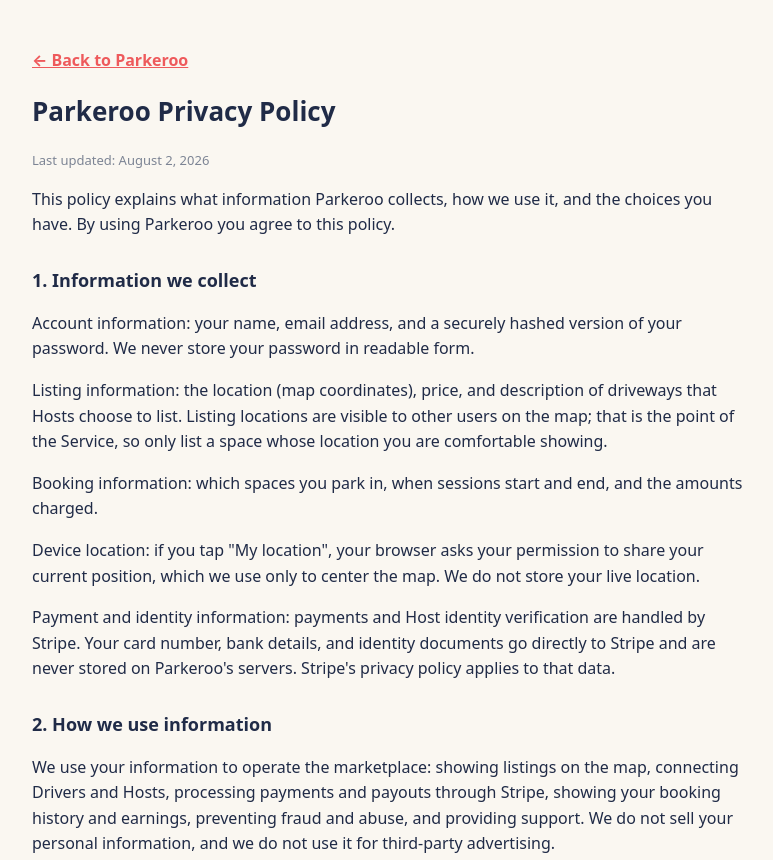
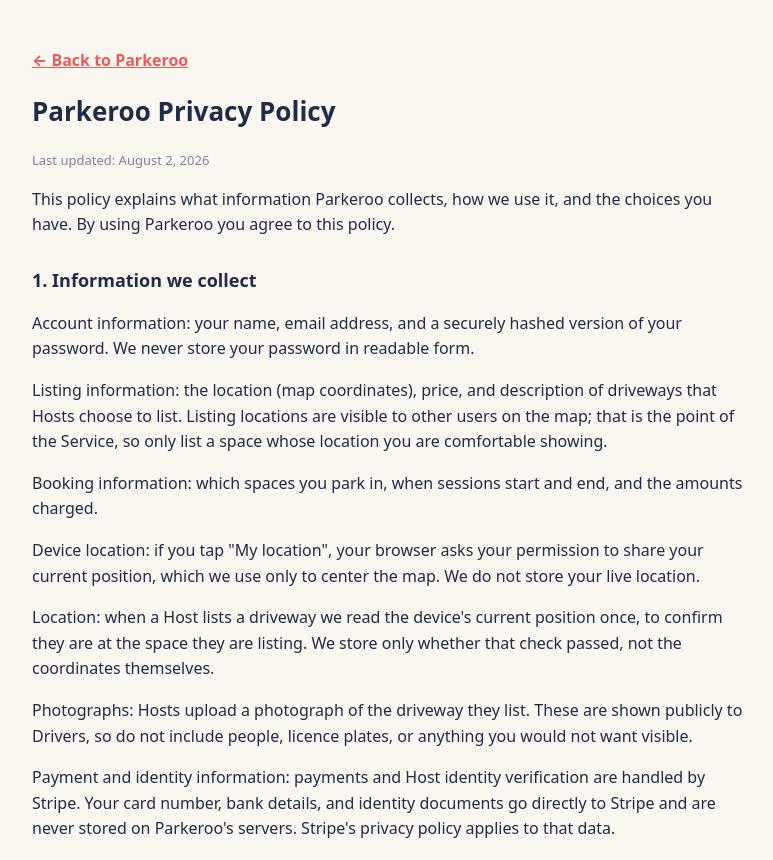
Before and after one commit to adamj1032/openspot, a website: page public/privacy.html in a window 1280 px wide. Shown: the top 860 px of the page, without its empty margins (248-1021 px from the left). Drawn offline with Linux system fonts and the light colour scheme.

Commit message:
Update privacy.html

```diff
--- a/public/privacy.html
+++ b/public/privacy.html
@@ -25,6 +25,8 @@
   <p>Listing information: the location (map coordinates), price, and description of driveways that Hosts choose to list. Listing locations are visible to other users on the map; that is the point of the Service, so only list a space whose location you are comfortable showing.</p>
   <p>Booking information: which spaces you park in, when sessions start and end, and the amounts charged.</p>
   <p>Device location: if you tap "My location", your browser asks your permission to share your current position, which we use only to center the map. We do not store your live location.</p>
+  <p>Location: when a Host lists a driveway we read the device's current position once, to confirm they are at the space they are listing. We store only whether that check passed, not the coordinates themselves.</p>
+  <p>Photographs: Hosts upload a photograph of the driveway they list. These are shown publicly to Drivers, so do not include people, licence plates, or anything you would not want visible.</p>
   <p>Payment and identity information: payments and Host identity verification are handled by Stripe. Your card number, bank details, and identity documents go directly to Stripe and are never stored on Parkeroo's servers. Stripe's privacy policy applies to that data.</p>
 
   <h2>2. How we use information</h2>
```
